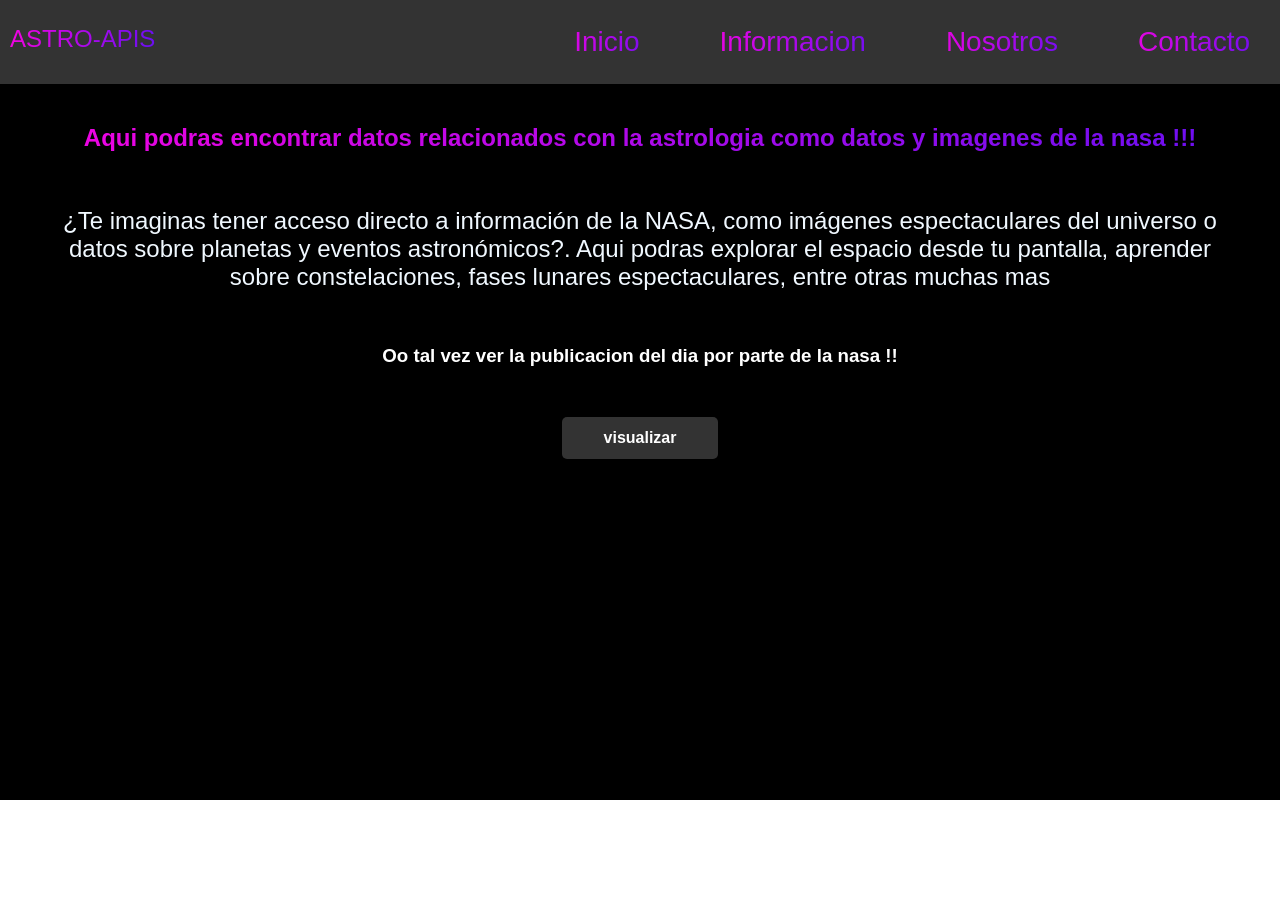
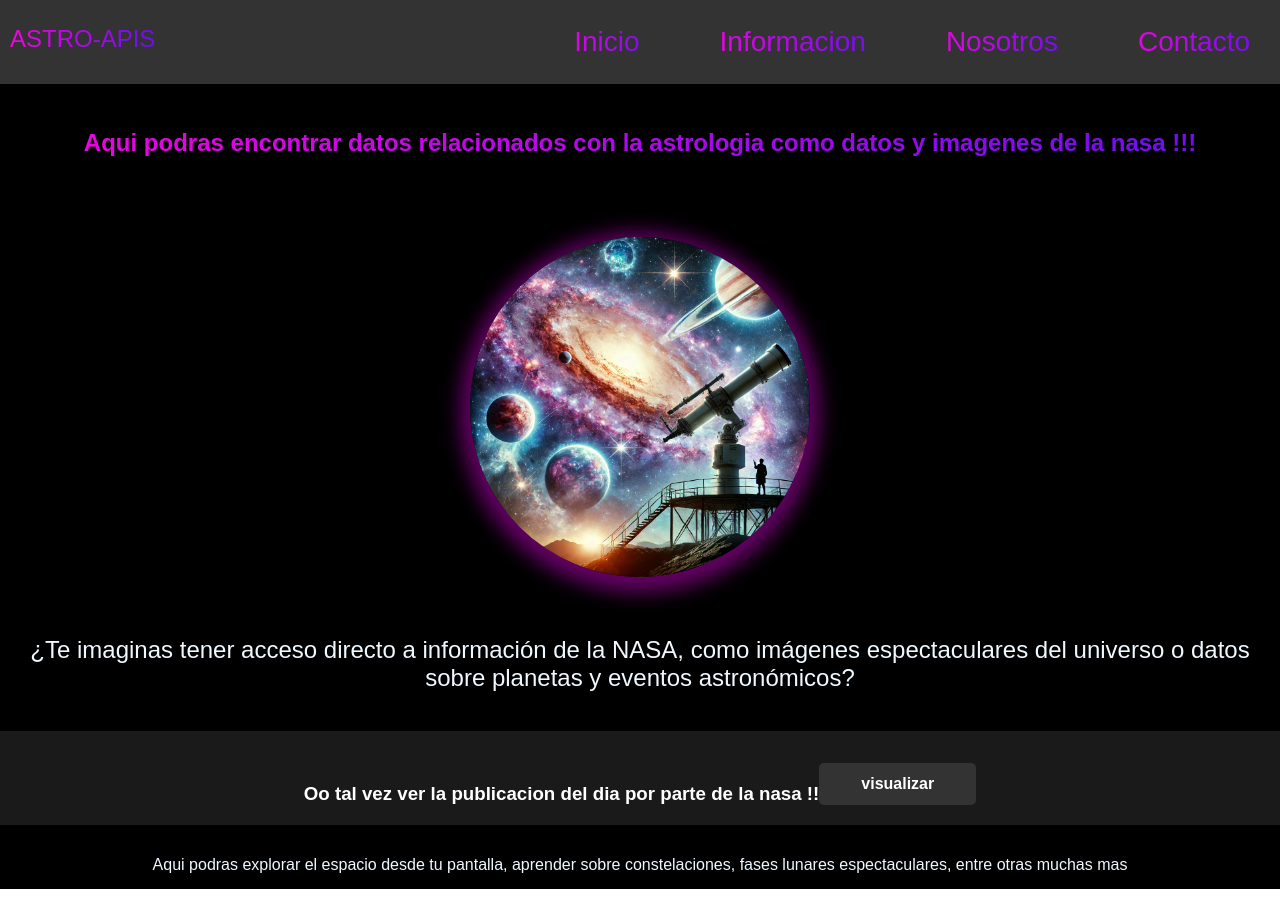
Before and after one commit to Mauricio-Noe/Api-Nasa, a React (Create React App) app: page / in a window 1280 px wide. Before the commit the page ends 800 px from the top, so only its background shows below. Built offline with nearby package versions, Linux system fonts and the light colour scheme.

Commit message:
cambios de estilos

```diff
--- a/src/App.css
+++ b/src/App.css
@@ -2,22 +2,37 @@
 .App {
 /*background: linear-gradient(to bottom , #d1bbfa, #3553b4);*/
  background-color: black;
-height: 100vh;
+height:100%;
 color:white;
   font-family: ubuntu, sans-serif;
 };
 
  h1{
-  font-size:38px;
+
 }
 .sub-text-titulo {
+ padding-top: 25px;
+ padding-bottom:40px;
   text-align: center;
   justify-content: center;
   position: relative;
-   font-size:x-large;
   background: linear-gradient(99deg,#f503e1  , #660ff1);
   -webkit-background-clip:text;
   -webkit-text-fill-color: transparent;
+ }
+ .container-img{
+  display: flex;
+  align-items: center;
+  justify-content: center;
+  max-width: 340px;
+  height: auto;
+  margin: 0 auto;
+}
+   .img-astrono{
+
+      box-shadow:   0 5px  20px 10px  rgba(128, 0.8, 128, 0.8);
+      border-radius: 100%;
+
  }
  .text-container-1{
  padding-top: 20px;
@@ -27,23 +42,35 @@ color:white;
 
  }
   .text-precentacion{
-   padding: 11px 41px;
+   padding:15px;
+   padding-top:auto;
    text-align: center;
    justify-content: center;
+   overflow: hidden;
    position: relative;
    font-size: x-large;
    color: aliceblue;
   }
+  .text-subprecentacion{
+    padding:15px;
+    padding-top:auto;
+    text-align: center;
+    justify-content: center;
+    overflow: hidden;
+    position: relative;
+    color: aliceblue;
 
+
+  }
 .container-api{
-
+  background-color: rgba(255, 255, 255, 0.1);
   display: flex;
+  flex-wrap: wrap;
   align-items: center;
   justify-content: center;
   padding-top: 32px;
 
 }
-
 
 /* Media Query para pantallas pequeñas */
 @media (max-width: 758px) {
--- a/src/App.jsx
+++ b/src/App.jsx
@@ -38,7 +38,7 @@ import { BrowserRouter, Routes, Route } from 'react-router-dom'; // Asegúrate d
 import { Apiprovaider } from './componentes/context1';
 import Navbar from './componentes/Navbar';
 import ApinasaComponent from './componentes/peticion-api';
-
+import imgastronomia  from "./IMG-ASTRONOMIA/astronomia.jpg";
 function App() {
   return (
     <BrowserRouter>  {/* Aquí es donde debes usar BrowserRouter */}
@@ -52,14 +52,18 @@ function App() {
               path='/'
               element={
                 <section className='Inicio-app'>
+                    <h1 className='sub-text-titulo'>
+                    Aqui podras encontrar datos relacionados con la astrologia como datos y imagenes de la nasa !!!
+                  </h1>
+                  <div className='container-img'>
+                   <img className="img-astrono" src={imgastronomia}  />
+                  </div>
+
+
                  <div className='text-container-1'>
 
-                  <h1 className='sub-text-titulo'>
-                    Aqui podras encontrar datos relacionados con la astrologia como datos y imagenes de la nasa !!!
-                  </h1>
-                  <p className='text-precentacion'>¿Te imaginas tener acceso directo a información de la NASA, como imágenes espectaculares del universo o datos sobre planetas y eventos astronómicos?. Aqui podras explorar el espacio desde tu pantalla, aprender sobre constelaciones, fases lunares espectaculares, entre otras muchas mas </p>
 
-                  <h3><center> Oo tal vez ver la publicacion del dia por parte de la nasa !! </center>  </h3>
+                  <p  className='text-precentacion'>¿Te imaginas tener acceso directo a información de la NASA, como imágenes espectaculares del universo o datos sobre planetas y eventos astronómicos? </p>
                  </div>
 
 
@@ -67,12 +71,14 @@ function App() {
 
 
                  </section>
-                  { /* Uso de useContext */ }
                   <Apiprovaider>
                     <section className="container-api">
+                  <h3><center> Oo tal vez ver la publicacion del dia por parte de la nasa !! </center>  </h3>
                       <ApinasaComponent />
                     </section>
                   </Apiprovaider>
+                  <p className='text-subprecentacion'>Aqui podras explorar el espacio desde tu pantalla, aprender sobre constelaciones, fases lunares espectaculares, entre otras muchas mas </p>
+
                 </section>
               }
             />
--- a/src/componentes/Navbar.jsx
+++ b/src/componentes/Navbar.jsx
@@ -27,7 +27,7 @@ return()=>{
 
 useEffect(()=>{
    const handclick =(e) => {
-      if(menuref.current && !menuref.current.contains,(e.target)){
+      if(menuref.current && !menuref.current.contains(e.target)){
          setopen(false)
       }
 
```
Also changed, not shown: server.js (+0 -30 lines), src/componentes/presentacion-api.jsx (added, +7 -0 lines), src/IMG-ASTRONOMIA/astronomia.jpg (added), 1 other file (tests, documents, lock files or other folders). Lines whose indentation alone changed are shown as unchanged.
